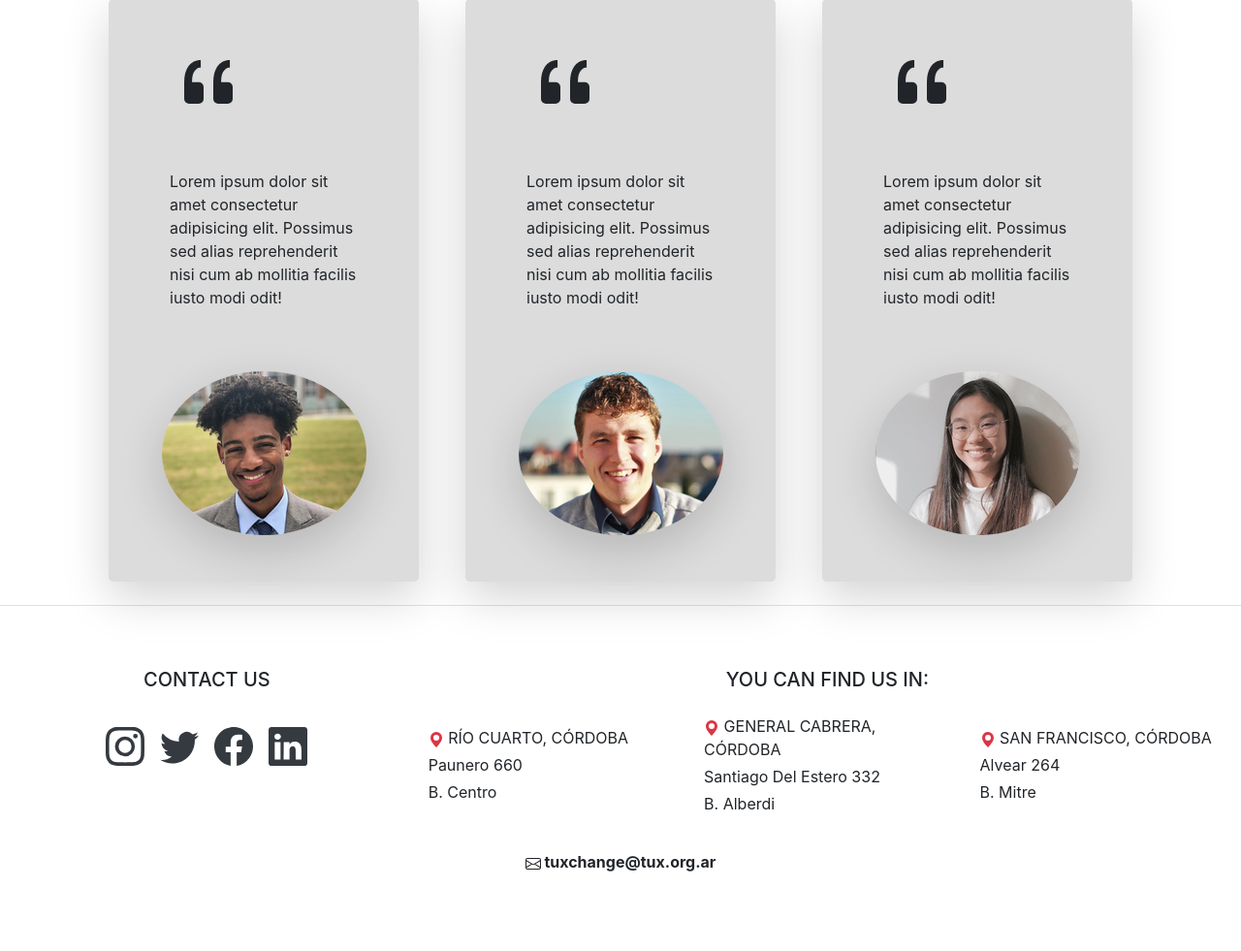
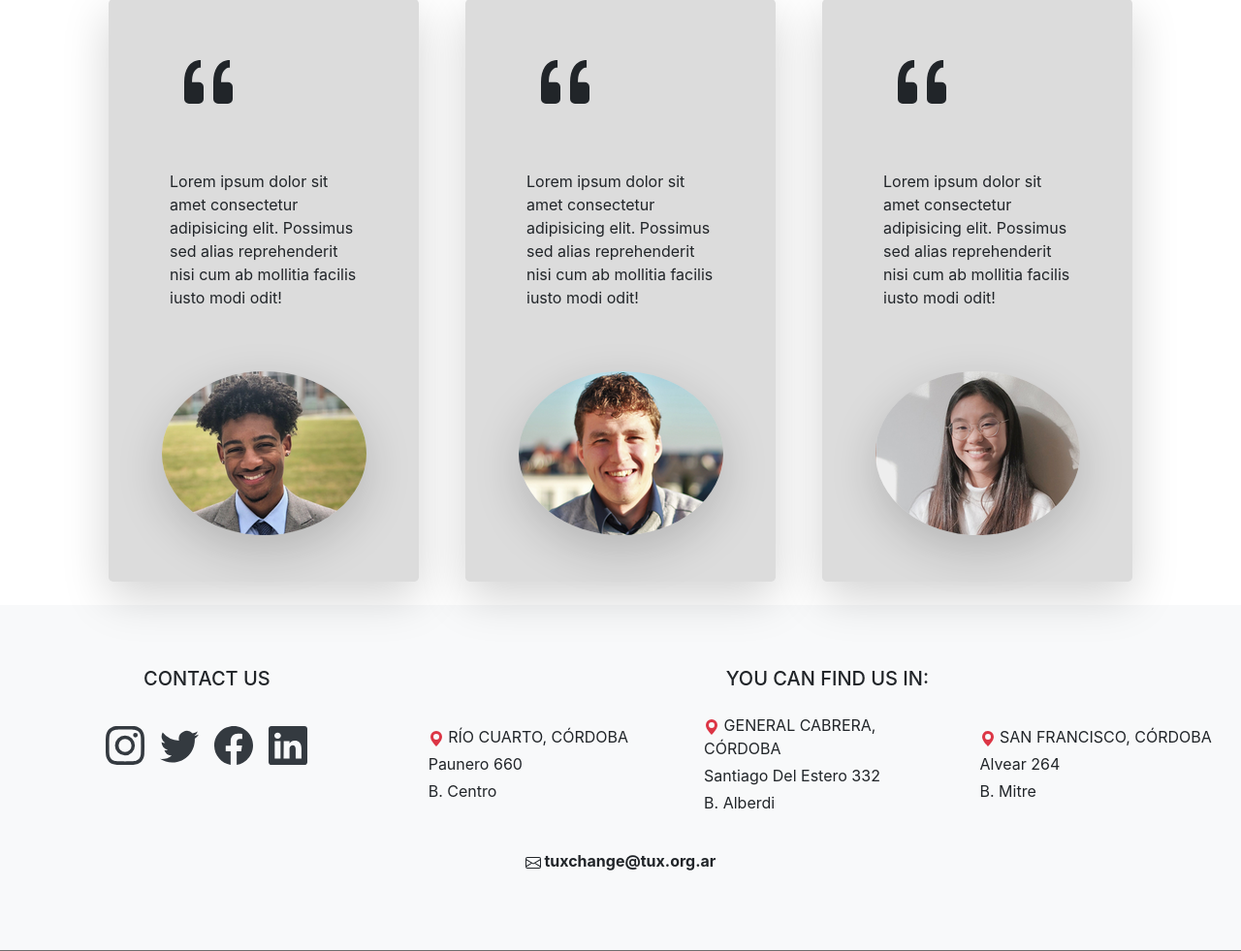
Before and after one commit to valentinoarballo/tuxchange-bootstrap, a Flask app: page / in a window 1280 px wide. Shown: the part 2980-3961 px from the top of the page at 97% size. Run offline with Flask 3, Linux system fonts and the light colour scheme; some libraries are stand-ins or nearby versions.

Commit message:
background color of footer has been changed to lightgrey

```diff
--- a/templates/layout_footer.html
+++ b/templates/layout_footer.html
@@ -22,7 +22,7 @@
     {% block body %}
     {% endblock %}
 
-    <footer class="mx-auto row row-cols-1 row-cols-sm-2 row-cols-md-5 py-5 border-top">
+    <footer class="mx-auto row row-cols-1 row-cols-sm-2 row-cols-md-5 py-5 bg-light">
         <div class="d-flex flex-column align-items-center col-sm-4 ">
             <h5 class="p-3">CONTACT US</h5>
             <ul class="nav flex-row">
```
